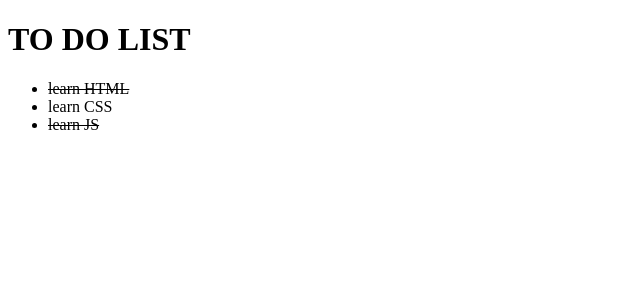
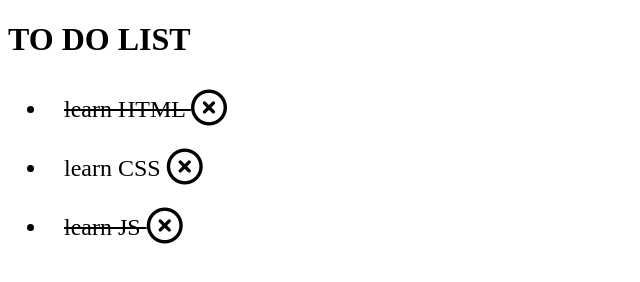
Before and after one commit to Nicowski25/vue-todolist, a plain HTML site: page index.html in a window 1280 px wide. Shown: the whole page, without its empty margins (0-640 px from the left). Drawn offline with nearby package versions, Linux system fonts and the light colour scheme.

Commit message:
second milestone

```diff
--- a/assets/css/style.css
+++ b/assets/css/style.css
@@ -1,3 +1,8 @@
 .strikeout {
     text-decoration: line-through;
 }
+
+li {
+    padding: 1rem;
+    font-size: 1.5rem;
+}
--- a/assets/js/script.js
+++ b/assets/js/script.js
@@ -18,5 +18,10 @@ data() {
             }
         ]
     }
+},
+methods: {
+    removeTask(index) {
+        this.tasks.splice(index, 1);
+    }
 }
 }).mount('#app')
--- a/index.html
+++ b/index.html
@@ -4,6 +4,10 @@
     <meta charset="UTF-8">
     <meta http-equiv="X-UA-Compatible" content="IE=edge">
     <meta name="viewport" content="width=device-width, initial-scale=1.0">
+    <!-- FontAwesome 6.2.0 CSS -->
+    <link rel="stylesheet" href="https://cdnjs.cloudflare.com/ajax/libs/font-awesome/6.2.0/css/all.min.css"
+    integrity="sha512-xh6O/CkQoPOWDdYTDqeRdPCVd1SpvCA9XXcUnZS2FmJNp1coAFzvtCN9BmamE+4aHK8yyUHUSCcJHgXloTyT2A=="
+    crossorigin="anonymous" referrerpolicy="no-referrer" />
     <link rel="stylesheet" href="./assets/css/style.css">
     <title>Vue To Do List</title>
 </head>
@@ -20,9 +24,11 @@
 
         <div class="tasks">
             <ul v-if="tasks.length > 0">
-                <li v-for="task in tasks" :class="{strikeout: task.done}">
+                <li v-for="(task, index) in tasks" :class="{strikeout: task.done}">
                     {{ task.text }}
+                    <i class="fa-regular fa-circle-xmark fa-xl" @click="removeTask(index)"></i>
                 </li>
+
             </ul>
             <p v-else>Nothing to do</p>
         </div>
```
